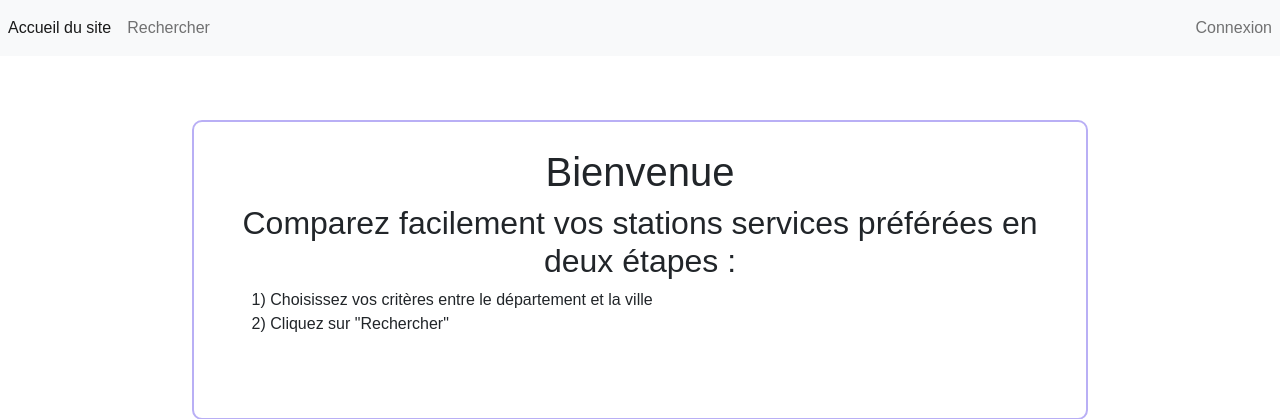
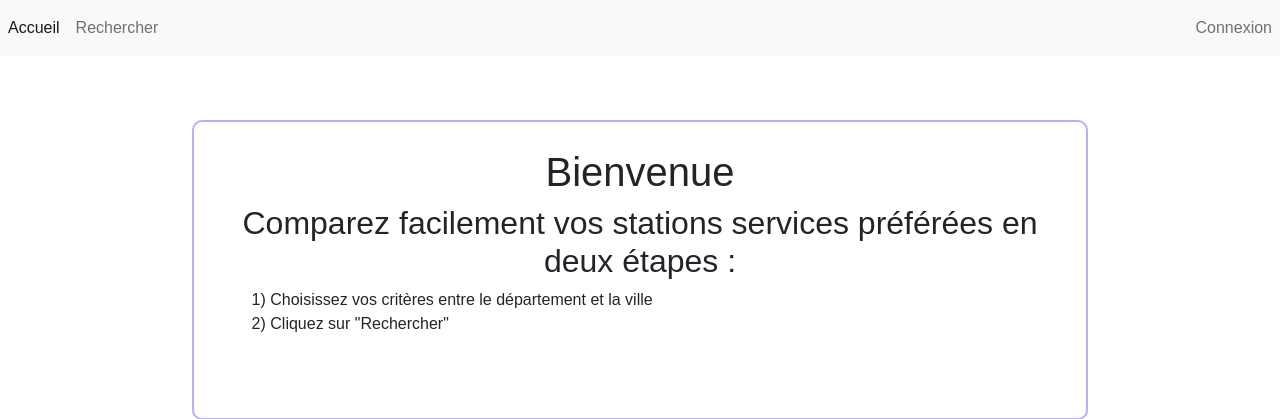
Before and after one commit to ClavierQuentin/comparater-stations, a PHP site: page /mon-comparateur/ in a window 1280 px wide. Shown: the top 419 px of the page. Run offline with PHP 8.4, Linux system fonts and the light colour scheme; a stand-in replaces the project's code that opens the database connection; some libraries are stand-ins or nearby versions.

Commit message:
Update index.php

```diff
--- a/index.php
+++ b/index.php
@@ -49,7 +49,7 @@ if(isset($_GET['page'])){
             <div class="collapse navbar-collapse" id="navbarSupportedContent">
                 <ul class="navbar-nav me-auto mb-2 mb-lg-0">
                   <li class="nav-item">
-                    <a class="nav-link active " aria-current="page" href="#">Accueil du site</a>
+                    <a class="nav-link active " aria-current="page" href="#">Accueil</a>
                   </li>
                   <li class="nav-item">
                     <a class="nav-link "  href="#/form">Rechercher</a>
```
